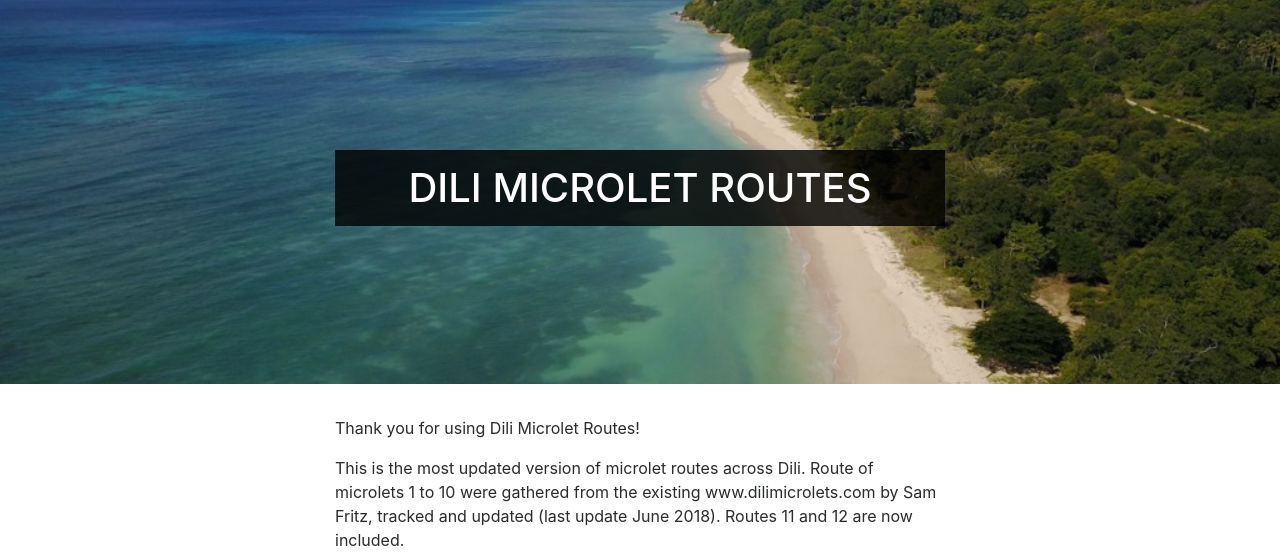
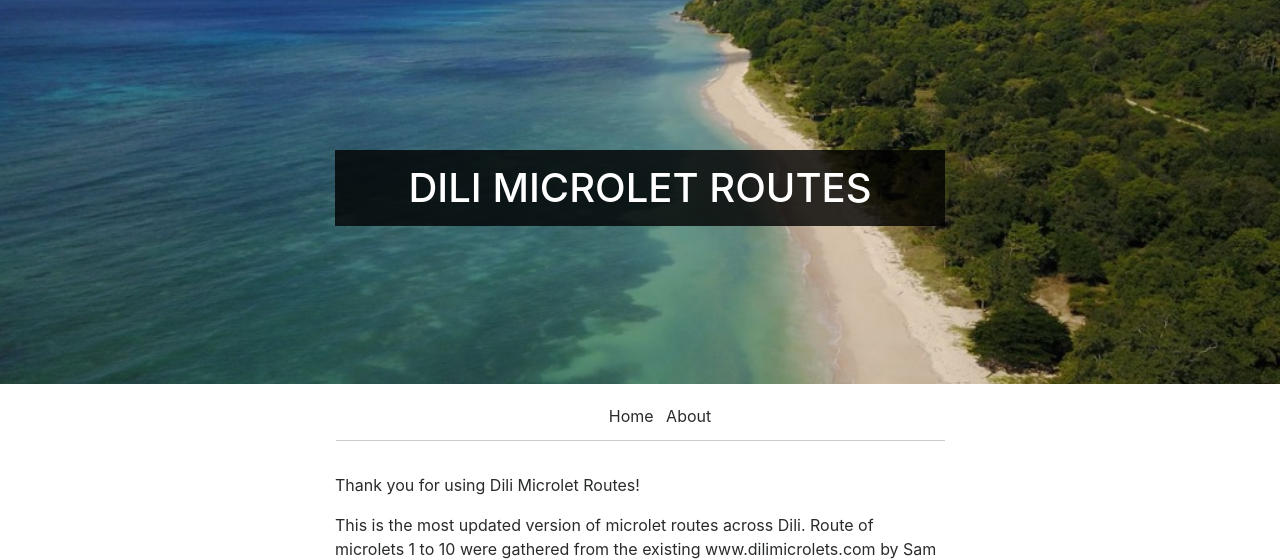
Before and after one commit to dilimicroletroutes/dilimicroletroutes.github.io, a website: page index.html in a window 1280 px wide. Shown: the top 560 px of the page. Drawn offline with Linux system fonts and the light colour scheme; files that its build step writes are made by us from their sources; grey boxes are pictures that could not be loaded.

Commit message:
Website updates

```diff
--- a/index.html
+++ b/index.html
@@ -23,16 +23,24 @@
     <script src="/src/js/bootstrap.min.js"></script>
 
     <div id="my-page">
-        <section id="top">
-            <div class="container-fluid top">
-            </div>
-        </section>
-
         <section id="intro">
             <div class="container-fluid intro">
                 <div class="row">
                     <div class="col-12 col-sm-12 col-md-8 col-lg-6 mx-auto">
                         <h1>Dili Microlet Routes</h1>
+                    </div>
+                </div>
+            </div>
+        </section>
+
+        <section id="navbar">
+            <div class="container-fluid navbar">
+                <div class="row">
+                    <div class="col-12 col-sm-12 col-md-8 col-lg-6 mx-auto text-center">
+                        <ul>
+                            <li>Home</li>
+                            <li>About</li>
+                        </ul>
                     </div>
                 </div>
             </div>
--- a/src/scss/style.scss
+++ b/src/scss/style.scss
@@ -21,10 +21,23 @@ body {
 	}
 }
 
+#navbar {
+	ul {
+		padding-top: 8px;
+		padding-bottom: 8px;
+		border-bottom: 1px solid #ccc;
+
+		li {
+			display: inline-block;
+			padding: 4px;
+		}
+	}
+}
+
 #about {
 	.about {
-		padding-top: 32px;
-		padding-bottom: 32px;
+		padding-top: 8px;
+		padding-bottom: 8px;
 
 		#map {
 			width: 100%;
```
Also changed, not shown: src/css/style.css.
